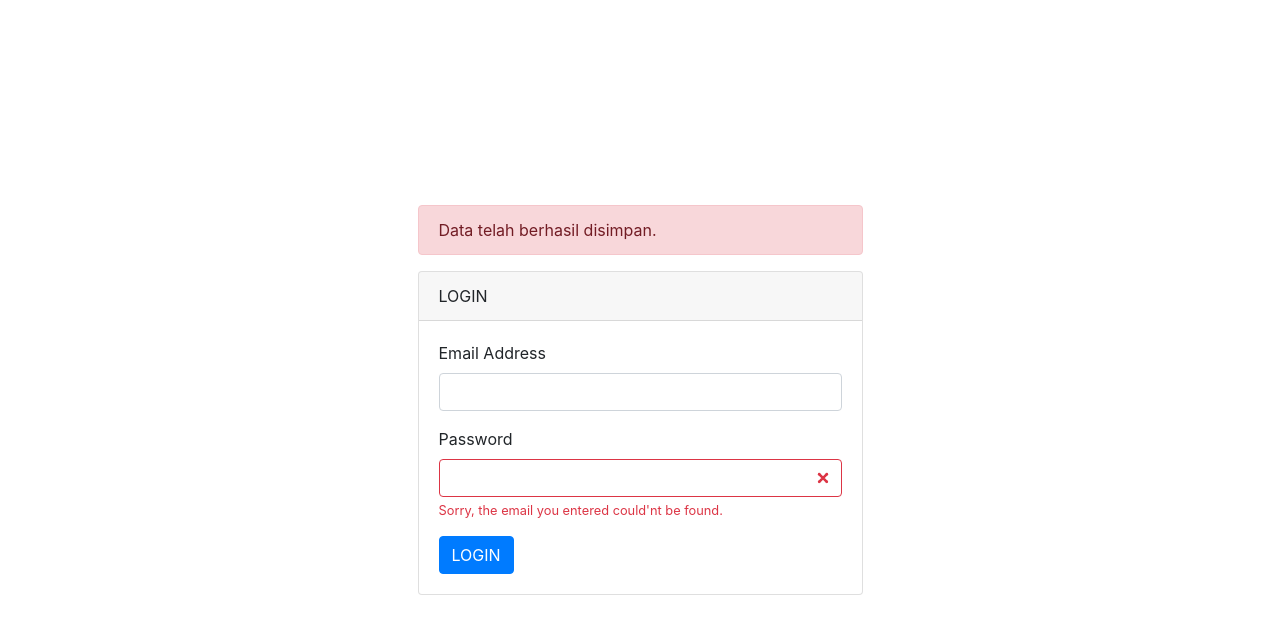
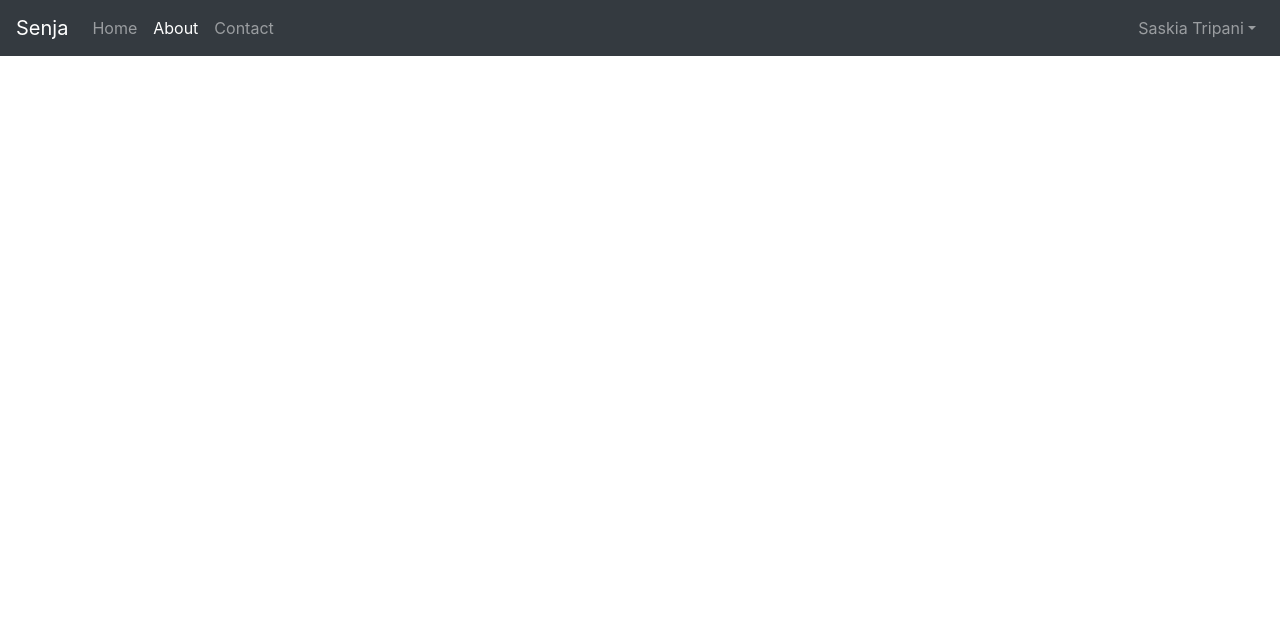
Before and after one commit to sskyaa/BelajarBootstrap4, a plain HTML site: page index.html in a window 1280 px wide. Drawn offline with Linux system fonts and the light colour scheme.

Commit message:
menambahkan navigasi bootstrap

```diff
--- a/index.html
+++ b/index.html
@@ -6,50 +6,54 @@
     <meta http-equiv="X-UA-Compatible" content="ie=edge" />
     <title>Getting started Bootstrap 4</title>
     <link rel="stylesheet" href="assets/css/bootstrap.min.css" />
+    <style>
+      .navbar .dropdown-menu {
+        right: 0;
+        left: auto;
+        margin-top: 0.5rem;
+      }
+    </style>
   </head>
   <body>
-    <!-- let's do some login form with bootstrap 4 -->
+    <nav class="navbar navbar-expand-lg navbar-dark bg-dark">
+      <a href="#" class="navbar-brand">Senja</a>
+      <button
+        type="button"
+        class="navbar-toggler"
+        data-toggle="collapse"
+        data-target="#navbarContent"
+      >
+        <span class="navbar-toggler-icon"></span>
+      </button>
 
-    <div class="container">
-      <div
-        class="row justify-content-center align-items-center"
-        style="height: 100vh"
-      >
-        <div class="col-md-5">
-          <div class="alert alert-danger" role="alert">
-            Data telah berhasil disimpan.
-          </div>
-          <div class="card">
-            <div class="card-header">LOGIN</div>
-            <div class="card-body">
-              <form action="" autocomplete="off">
-                <div class="form-group mb-3">
-                  <label for="email">Email Address</label>
-                  <input
-                    type="text"
-                    name="email"
-                    id="email"
-                    class="form-control"
-                  />
-                </div>
-                <div class="form-group mb-3">
-                  <label for="password">Password</label>
-                  <input
-                    type="text"
-                    name="password"
-                    id="password"
-                    class="form-control is-invalid"
-                  />
-                  <span class="invalid-feedback"
-                    >Sorry, the email you entered could'nt be found.
-                  </span>
-                </div>
-                <button type="submit" class="btn btn-primary">LOGIN</button>
-              </form>
+      <div class="collapse navbar-collapse" id="navbarContent">
+        <ul class="navbar-nav mr-auto">
+          <li class="nav-item"><a href="" class="nav-link">Home</a></li>
+          <li class="nav-item active"><a href="" class="nav-link">About</a></li>
+          <li class="nav-item"><a href="" class="nav-link">Contact</a></li>
+        </ul>
+        <ul class="navbar-nav">
+          <li class="nav-item dropdown">
+            <a
+              href="#"
+              class="nav-link dropdown-toggle"
+              id="navbarDropdown"
+              role="button"
+              data-toggle="dropdown"
+              >Saskia Tripani</a
+            >
+            <div class="dropdown-menu" aria-labelledby="navbarDropdown">
+              <a href="#" class="dropdown-item">Settings</a>
+              <a href="#" class="dropdown-item active">Change password</a>
+              <a href="#" class="dropdown-item">Help</a>
+              <a href="#" class="dropdown-item">Sign out</a>
             </div>
-          </div>
-        </div>
+          </li>
+        </ul>
       </div>
-    </div>
+    </nav>
+
+    <script src="assets/js/jquery.min.js"></script>
+    <script src="assets/js/bootstrap.min.js"></script>
   </body>
 </html>
```
Also changed, not shown: screenshot/navigasi bootstrap.png (added).
